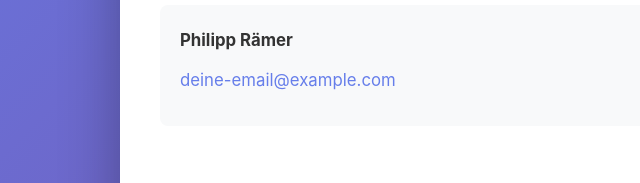
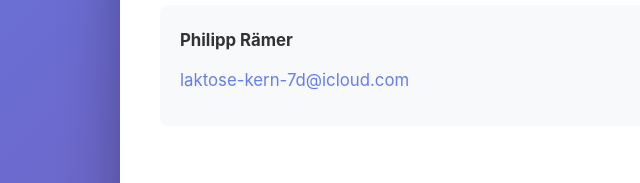
Before and after one commit to 46fthjmg9f-cell/Datenschutz, a plain HTML site: page datenschtz.html in a window 1280 px wide. Shown: the part 578-761 px from the top of the page, 70-710 px from the left. Drawn offline with Linux system fonts and the light colour scheme.

Commit message:
Update datenschtz.html: replace placeholder email with support email

```diff
--- a/datenschtz.html
+++ b/datenschtz.html
@@ -126,7 +126,7 @@
       <h2>📧 Kontakt</h2>
       <div class="contact-info">
         <p><strong>Philipp Rämer</strong></p>
-        <p><a href="mailto:deine-email@example.com" style="color: #667eea; text-decoration: none;">deine-email@example.com</a></p>
+        <p><a href="mailto:laktose-kern-7d@icloud.com" style="color: #667eea; text-decoration: none;">laktose-kern-7d@icloud.com</a></p>
       </div>
     </div>
 
```
